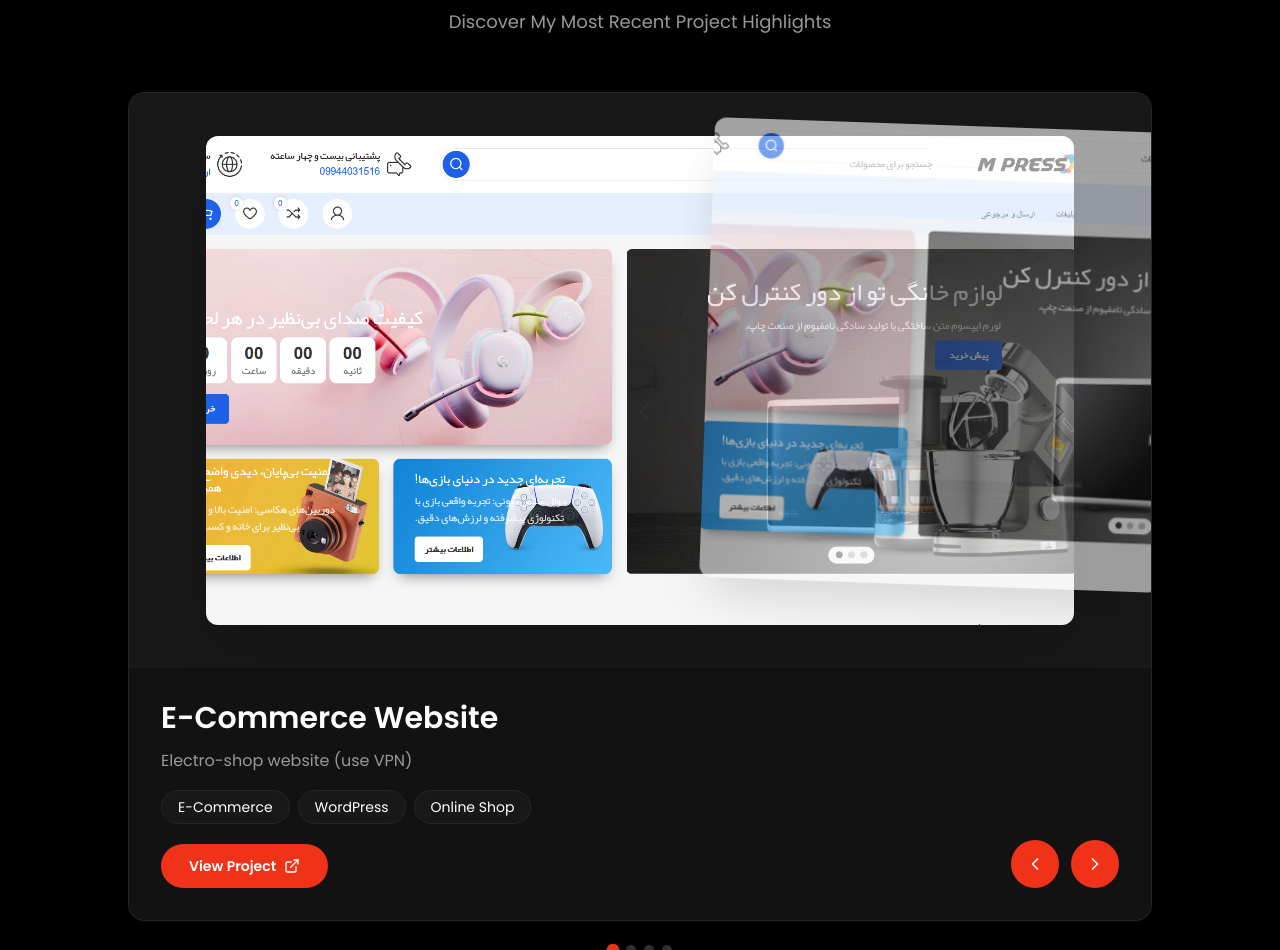
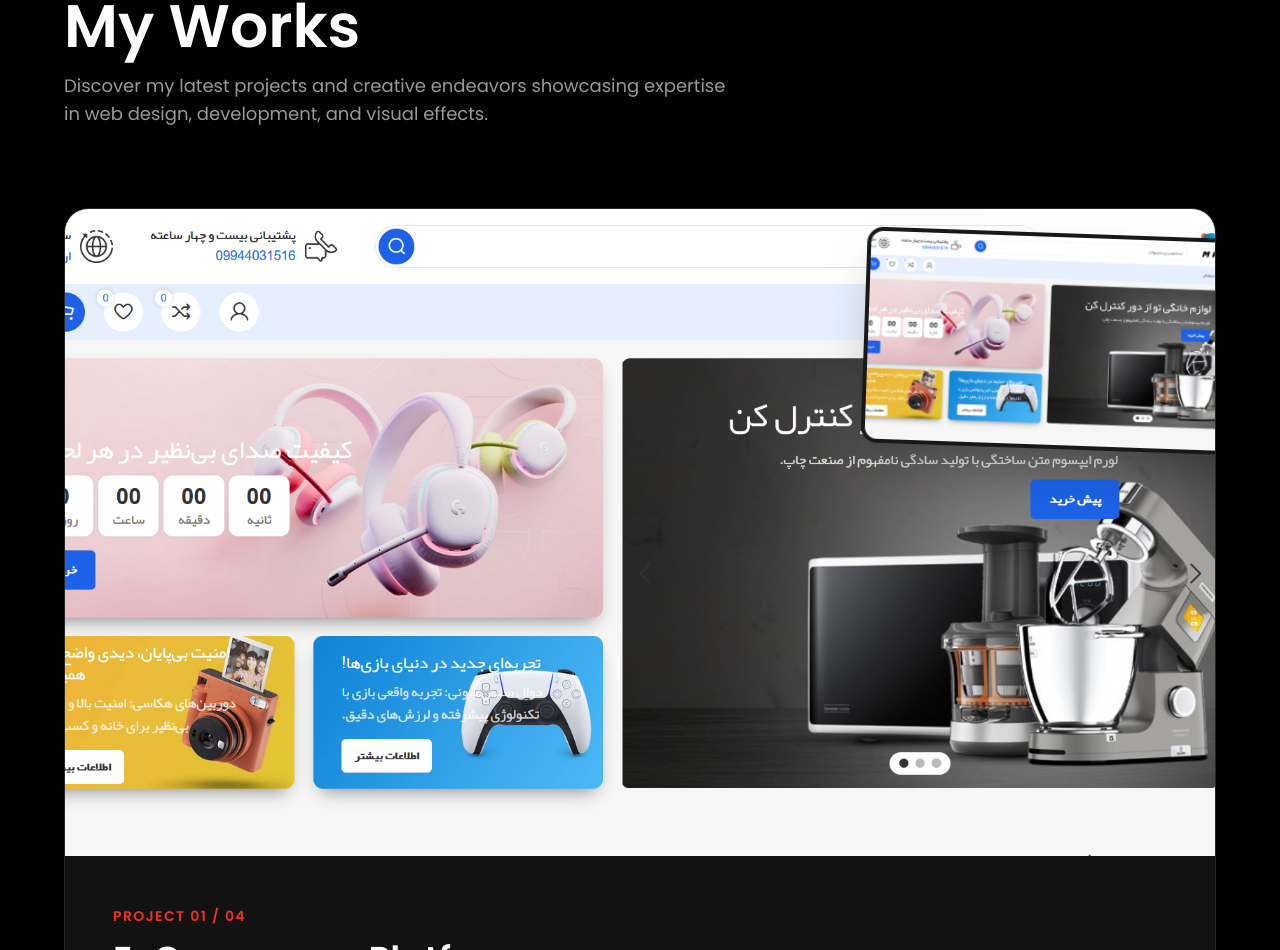
Before and after one commit to BIGROSS11/v0-persian-language, a Next.js app: page / in a window 1280 px wide. Shown: the part 1850-2800 px from the top of the page. Built offline with nearby package versions, Linux system fonts and the light colour scheme.

Commit message:
feat: enhance My Works section with improved UI and responsiveness
Improved portfolio card design, added project display, smooth transitions, disabled navigation buttons, better dots indicator, improved secondary image, enhanced mobile and desktop responsiveness, used CSS variables for colors.

```diff
--- a/components/portfolio-section.tsx
+++ b/components/portfolio-section.tsx
@@ -1,170 +1,207 @@
 "use client"
 
 import { useState } from "react"
-import { ChevronLeft, ChevronRight, ExternalLink } from "lucide-react"
+import { ChevronLeft, ChevronRight, ExternalLink, ArrowUpRight } from "lucide-react"
 
 const projects = [
   {
-    title: "E-Commerce Website",
-    description: "Electro-shop website (use VPN)",
+    id: 1,
+    title: "E-Commerce Platform",
+    description: "A full-featured e-commerce solution with modern UI, product management, and secure payment integration.",
     tags: ["E-Commerce", "WordPress", "Online Shop"],
     image: "/images/project-ecommerce.png",
     link: "http://mpress.fwh.is/",
   },
   {
-    title: "Portfolio Website",
-    description: "Creative portfolio with modern design and smooth interactions.",
-    tags: ["Web App", "React", "Tailwind CSS"],
+    id: 2,
+    title: "Creative Portfolio",
+    description: "Stunning portfolio website showcasing creative projects with smooth animations and modern design patterns.",
+    tags: ["Web Design", "React", "Tailwind CSS"],
     image: "/images/project-ecommerce.png",
     link: "#",
   },
   {
-    title: "Mobile App Interface",
-    description: "User-friendly mobile app interface with intuitive navigation.",
-    tags: ["Mobile", "UI/UX", "Figma"],
+    id: 3,
+    title: "Mobile App UI",
+    description: "Beautiful and intuitive mobile application interface with comprehensive design system and interactions.",
+    tags: ["Mobile UI", "Figma", "Design"],
     image: "/images/project-ecommerce.png",
     link: "#",
   },
   {
-    title: "Brand Design System",
-    description: "Comprehensive design system for enterprise applications.",
-    tags: ["Design System", "After Effects", "Adobe Premiere"],
+    id: 4,
+    title: "Visual Effects Showcase",
+    description: "Professional motion graphics and visual effects project combining cinematography with digital artistry.",
+    tags: ["After Effects", "Adobe Premiere", "Video"],
     image: "/images/project-ecommerce.png",
     link: "#",
   },
 ]
 
 export function PortfolioSection() {
-  const [current, setCurrent] = useState(0)
-  const [direction, setDirection] = useState<'next' | 'prev'>('next')
+  const [currentIndex, setCurrentIndex] = useState(0)
+  const [isTransitioning, setIsTransitioning] = useState(false)
 
-  const prev = () => {
-    setDirection('prev')
-    setCurrent((c) => (c === 0 ? projects.length - 1 : c - 1))
+  const handlePrevious = () => {
+    if (!isTransitioning) {
+      setIsTransitioning(true)
+      setCurrentIndex((prev) => (prev === 0 ? projects.length - 1 : prev - 1))
+      setTimeout(() => setIsTransitioning(false), 600)
     }
-  const next = () => {
-    setDirection('next')
-    setCurrent((c) => (c === projects.length - 1 ? 0 : c + 1))
   }
 
-  const project = projects[current]
+  const handleNext = () => {
+    if (!isTransitioning) {
+      setIsTransitioning(true)
+      setCurrentIndex((prev) => (prev === projects.length - 1 ? 0 : prev + 1))
+      setTimeout(() => setIsTransitioning(false), 600)
+    }
+  }
+
+  const handleDotClick = (index: number) => {
+    if (!isTransitioning && index !== currentIndex) {
+      setIsTransitioning(true)
+      setCurrentIndex(index)
+      setTimeout(() => setIsTransitioning(false), 600)
+    }
+  }
+
+  const currentProject = projects[currentIndex]
+  const nextProject = projects[(currentIndex + 1) % projects.length]
 
   return (
-    <section id="portfolio" className="py-20 px-6">
-      <div className="max-w-5xl mx-auto">
-        {/* Header */}
-        <div className="text-center mb-14">
-          <h2 className="font-display text-4xl md:text-5xl tracking-wide text-foreground">
+    <section id="portfolio" className="py-20 px-6 md:py-32">
+      <div className="max-w-6xl mx-auto">
+        {/* Section Header */}
+        <div className="mb-16 md:mb-20">
+          <h2 className="text-4xl md:text-5xl lg:text-6xl font-bold text-foreground mb-4">
             My Works
           </h2>
-          <p className="text-muted-foreground mt-3 text-lg">
-            Discover My Most Recent Project Highlights
+          <p className="text-lg text-muted-foreground max-w-2xl">
+            Discover my latest projects and creative endeavors showcasing expertise in web design, development, and visual effects.
           </p>
         </div>
 
-        {/* Slider */}
+        {/* Portfolio Carousel */}
         <div className="relative">
-          {/* Project Card */}
-          <div className="bg-card rounded-2xl overflow-hidden border border-border">
-            {/* Image Area */}
-            <div className="relative w-full aspect-video bg-secondary/50 overflow-hidden group">
-              <div className="absolute inset-0 flex items-center justify-center">
+          {/* Main Card */}
+          <div className="bg-card border border-border rounded-3xl overflow-hidden">
+            {/* Image Section */}
+            <div className="relative w-full aspect-video bg-gradient-to-br from-secondary to-secondary/50 overflow-hidden group">
+              {/* Main Image */}
               <div
-                  className={`relative w-[85%] h-[85%] rounded-lg overflow-hidden shadow-2xl transition-all duration-500 ease-out ${
-                    direction === 'next' ? 'animate-slideInRight' : 'animate-slideInLeft'
+                className={`absolute inset-0 transition-all duration-700 ease-out ${
+                  isTransitioning ? "opacity-0 scale-95" : "opacity-100 scale-100"
                 }`}
               >
                 <img
-                    key={current}
-                    src={project.image || "/placeholder.svg"}
-                    alt={project.title}
-                    className="w-full h-full object-cover group-hover:scale-105 transition-transform duration-500"
+                  src={currentProject.image}
+                  alt={currentProject.title}
+                  className="w-full h-full object-cover group-hover:scale-110 transition-transform duration-500"
                   crossOrigin="anonymous"
                 />
+                <div className="absolute inset-0 bg-gradient-to-t from-black/40 via-transparent to-transparent opacity-0 group-hover:opacity-100 transition-opacity duration-300" />
               </div>
-              </div>
-              {/* Floating second mockup */}
-              <div className="absolute -right-4 top-8 w-[45%] h-[80%] rounded-lg overflow-hidden shadow-2xl opacity-60 rotate-2 hidden md:block animate-float">
+
+              {/* Floating Secondary Image */}
+              <div className="hidden lg:block absolute -right-8 top-6 w-1/3 aspect-video rounded-2xl overflow-hidden shadow-2xl border-4 border-card/50 bg-secondary animate-float">
                 <img
-                  src={projects[(current + 1) % projects.length].image || "/placeholder.svg"}
-                  alt="Next project preview"
+                  src={nextProject.image}
+                  alt={nextProject.title}
                   className="w-full h-full object-cover"
                   crossOrigin="anonymous"
                 />
               </div>
             </div>
 
-            {/* Info Area */}
-            <div className={`p-6 md:p-8 flex flex-col md:flex-row md:items-end md:justify-between gap-6 transition-all duration-500 ease-out ${
-              direction === 'next' ? 'animate-fadeInUp' : 'animate-fadeInUp'
+            {/* Content Section */}
+            <div className="p-8 md:p-12 bg-card">
+              <div className={`transition-all duration-700 ease-out ${
+                isTransitioning ? "opacity-0 translate-y-4" : "opacity-100 translate-y-0"
               }`}>
-              <div className="flex-1">
-                <h3 className="text-2xl md:text-3xl font-semibold text-foreground mb-3 animate-fadeIn">
-                  {project.title}
+                {/* Project Number and Title */}
+                <div className="mb-6">
+                  <span className="text-sm font-semibold text-primary uppercase tracking-widest">
+                    Project {String(currentIndex + 1).padStart(2, "0")} / {String(projects.length).padStart(2, "0")}
+                  </span>
+                  <h3 className="text-3xl md:text-4xl font-bold text-foreground mt-3 mb-4">
+                    {currentProject.title}
                   </h3>
-                <p className="text-muted-foreground mb-4 leading-relaxed animate-fadeIn animation-delay-100">
-                  {project.description}
+                  <p className="text-base md:text-lg text-muted-foreground leading-relaxed max-w-2xl">
+                    {currentProject.description}
                   </p>
+                </div>
+
                 {/* Tags */}
-                <div className="flex flex-wrap gap-2 mb-5">
-                  {project.tags.map((tag, idx) => (
+                <div className="flex flex-wrap gap-3 mb-8">
+                  {currentProject.tags.map((tag) => (
                     <span
                       key={tag}
-                      className={`px-4 py-1.5 rounded-full border border-border text-sm text-foreground bg-secondary/50 hover:bg-secondary transition-all duration-300 animate-fadeIn`}
-                      style={{ animationDelay: `${idx * 50}ms` }}
+                      className="px-4 py-2 rounded-full border border-primary/30 text-sm font-medium text-foreground bg-primary/5 hover:bg-primary/10 transition-colors duration-300"
                     >
                       {tag}
                     </span>
                   ))}
                 </div>
-                {/* View Project Button */}
+
+                {/* Controls and Button */}
+                <div className="flex flex-col md:flex-row md:items-center md:justify-between gap-6">
+                  {/* Navigation Controls */}
+                  <div className="flex items-center gap-4">
+                    <button
+                      onClick={handlePrevious}
+                      disabled={isTransitioning}
+                      aria-label="Previous project"
+                      className="group relative w-14 h-14 rounded-full bg-primary text-primary-foreground flex items-center justify-center hover:shadow-lg hover:scale-105 transition-all duration-300 disabled:opacity-50 disabled:cursor-not-allowed"
+                    >
+                      <ChevronLeft className="w-6 h-6 group-hover:-translate-x-0.5 transition-transform" />
+                    </button>
+
+                    <div className="flex items-center gap-2">
+                      {projects.map((_, index) => (
+                        <button
+                          key={index}
+                          onClick={() => handleDotClick(index)}
+                          disabled={isTransitioning}
+                          aria-label={`Go to project ${index + 1}`}
+                          className={`transition-all duration-300 rounded-full disabled:cursor-not-allowed ${
+                            index === currentIndex
+                              ? "w-8 h-3 bg-primary"
+                              : "w-3 h-3 bg-muted-foreground/40 hover:bg-muted-foreground/60"
+                          }`}
+                        />
+                      ))}
+                    </div>
+
+                    <button
+                      onClick={handleNext}
+                      disabled={isTransitioning}
+                      aria-label="Next project"
+                      className="group relative w-14 h-14 rounded-full bg-primary text-primary-foreground flex items-center justify-center hover:shadow-lg hover:scale-105 transition-all duration-300 disabled:opacity-50 disabled:cursor-not-allowed"
+                    >
+                      <ChevronRight className="w-6 h-6 group-hover:translate-x-0.5 transition-transform" />
+                    </button>
+                  </div>
+
+                  {/* CTA Button */}
                   <a
-                  href={project.link}
+                    href={currentProject.link}
                     target="_blank"
                     rel="noopener noreferrer"
-                  className="inline-flex items-center gap-2 px-7 py-3 rounded-full bg-primary text-primary-foreground font-semibold text-sm hover:opacity-80 hover:scale-105 transition-all duration-300 animate-fadeIn"
+                    className="inline-flex items-center justify-center gap-2 px-8 py-3 rounded-full bg-primary text-primary-foreground font-semibold text-base hover:shadow-lg hover:scale-105 transition-all duration-300 group"
                   >
                     View Project
-                  <ExternalLink className="w-4 h-4" />
+                    <ArrowUpRight className="w-4 h-4 group-hover:translate-x-1 group-hover:-translate-y-1 transition-transform" />
                   </a>
                 </div>
-
-              {/* Navigation Arrows */}
-              <div className="flex items-center gap-3">
-                <button
-                  onClick={prev}
-                  aria-label="Previous project"
-                  className="w-12 h-12 rounded-full bg-primary text-primary-foreground flex items-center justify-center hover:opacity-80 hover:scale-110 transition-all duration-300"
-                >
-                  <ChevronLeft className="w-5 h-5" />
-                </button>
-                <button
-                  onClick={next}
-                  aria-label="Next project"
-                  className="w-12 h-12 rounded-full bg-primary text-primary-foreground flex items-center justify-center hover:opacity-80 hover:scale-110 transition-all duration-300"
-                >
-                  <ChevronRight className="w-5 h-5" />
-                </button>
+              </div>
             </div>
           </div>
         </div>
 
-          {/* Dots */}
-          <div className="flex justify-center gap-2 mt-6">
-            {projects.map((_, i) => (
-              <button
-                key={i}
-                onClick={() => {
-                  setDirection(i > current ? 'next' : 'prev')
-                  setCurrent(i)
-                }}
-                aria-label={`Go to project ${i + 1}`}
-                className={`w-2.5 h-2.5 rounded-full transition-all duration-300 ${
-                  i === current ? "bg-primary scale-125" : "bg-muted-foreground/30 hover:bg-muted-foreground/50"
-                }`}
-              />
-            ))}
-          </div>
+        {/* Project Count Info */}
+        <div className="mt-12 text-center text-sm text-muted-foreground">
+          <p>Explore {projects.length} featured projects</p>
         </div>
       </div>
     </section>
```
Lines whose indentation alone changed are shown as unchanged.
